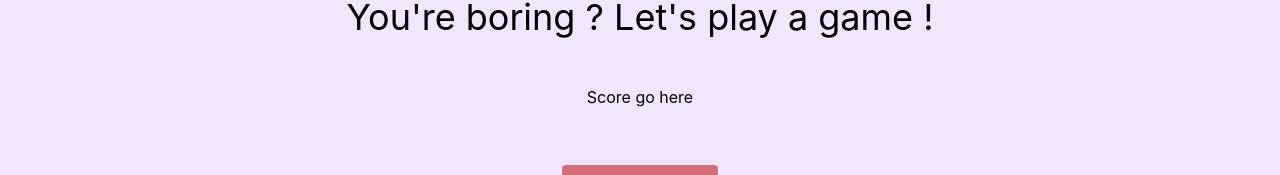
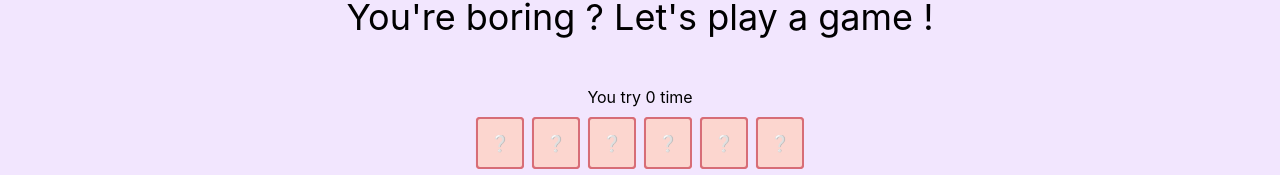
Before and after one commit to danielgonzalez0/beginReact-portfolio, a Next.js app: page / in a window 1280 px wide. Shown: the part 759-934 px from the top of the page. Built offline with nearby package versions, Linux system fonts and the light colour scheme.

Commit message:
feat(memorySection): create all logic of memory game

```diff
--- a/src/components/memory/MemoryBoard.jsx
+++ b/src/components/memory/MemoryBoard.jsx
@@ -1,8 +1,12 @@
+
 import { Typography } from "../atom/Typography";
+import { MemoryCard } from "./MemoryCard";
+import { useMemoryContext } from "./MemoryProvider";
 
 export const MemoryBoard = () => {
   // Memory Game - Exercise
-  const cards = [];
+
+  const { cards, handleClickedCard } = useMemoryContext()
 
   if (!cards) {
     return (
@@ -15,6 +19,11 @@ export const MemoryBoard = () => {
   return (
     <div className="grid grid-cols-6 grid-rows-6 w-max gap-2">
       {/* Memory Game - Exercise */}
+      {cards?.map((card) => (
+        <MemoryCard key={card.id} card={card} onClick={()=>handleClickedCard(card)}>
+          {card.emoji}
+       </MemoryCard>
+      ))}
     </div>
   );
 };
--- a/src/components/memory/MemoryCard.jsx
+++ b/src/components/memory/MemoryCard.jsx
@@ -1,8 +1,11 @@
 import clsx from "clsx";
 import styles from "./MemoryCard.module.css";
 import { CARD_STATE } from "../../lib/memory";
+import { useThemeContext } from "../../context/ThemeProvider";
+
 
 export const MemoryCard = ({ children, card, onClick }) => {
+  const {isDark} = useThemeContext();
   const isReturned =
     card.state === CARD_STATE.RETURNED || card.state === CARD_STATE.FIND;
 
@@ -31,7 +34,7 @@ export const MemoryCard = ({ children, card, onClick }) => {
           }
         )}
       >
-        ❓{/* Memory Game - Exercise */}
+        {isDark ? "❓": "❔"}
       </button>
     </div>
   );
--- a/src/components/memory/MemoryProvider.jsx
+++ b/src/components/memory/MemoryProvider.jsx
@@ -1,4 +1,105 @@
 // Memory Game - Exercise
+
+import { createContext, useContext, useEffect, useState } from "react";
+import { CARD_STATE, GAME_STATUS, getInitialMemory, isMemoryFinished, isPairCards } from "../../lib/memory";
+
+const MemoryContext = createContext(null);
+
+
+export const useMemoryContext = ()=>{
+  const context = useContext(MemoryContext);
+  if (!context) {
+    throw new Error("useMemoryContext must be used within a MemoryProvider");
+  }
+  return context;
+}
+
 export const MemoryContextProvider = ({ children }) => {
-  return children;
+//states defined here
+const [cards, setCards] = useState(()=> getInitialMemory());
+const [status, setStatus] = useState(GAME_STATUS.PLAYING);
+const [actualCard, setActualCard] = useState(null);
+const [score, setScore] = useState(0);
+const [isFinished, setIsFinished] = useState(false);
+
+//functions defined here
+const resetGame = () => {
+  setCards(getInitialMemory());
+  setStatus(GAME_STATUS.PLAYING);
+  setIsFinished(false);
+  setScore(0);
+}
+
+
+const returnCard = (card) => {
+  const newCards = cards.map(c => c.id === card.id ? { ...c, state: CARD_STATE.RETURNED } : c);
+  setCards(newCards);
+}
+
+const handlePairCards =  (card1, card2) => {
+const newCards = cards.map(card => card.id === card1.id || card.id === card2.id ? { ...card, state: CARD_STATE.FIND } : card);
+setCards(newCards);
+}
+
+const handleNotPairCards = (card1, card2) => {
+  const newCards = cards.map(card => card.id === card1.id || card.id === card2.id ?
+ { ...card, state: CARD_STATE.HIDE } : card);
+  setCards(newCards);
+  }
+
+
+const handleClickedCard =  (clickedCard) => {
+  //handleClickedCard defined here
+  if(status !== GAME_STATUS.PLAYING && status !== GAME_STATUS.WAITING_FOR_SECOND_CARD) return;
+
+  if(clickedCard.state !== CARD_STATE.HIDE) return;
+
+returnCard(clickedCard);
+
+
+  if(status === GAME_STATUS.PLAYING) {
+    setStatus(GAME_STATUS.WAITING_FOR_SECOND_CARD);
+    setActualCard(clickedCard);
+  }
+
+  if(status === GAME_STATUS.WAITING_FOR_SECOND_CARD) {
+    returnCard(clickedCard);
+
+    setStatus(GAME_STATUS.WAIT_FOR_CLEAR);
+
+  setTimeout( () => {
+    if(isPairCards(actualCard, clickedCard)) {
+       handlePairCards(clickedCard, actualCard)
+    } else {
+      handleNotPairCards(clickedCard, actualCard);
+    }
+    setScore(curr => curr + 1);
+  }, 900);
+
+  setTimeout(() => {
+    setStatus(GAME_STATUS.PLAYING);
+  }, 1000);
+  }
+
+
+}
+
+//useEffect defined here
+  useEffect(() => {
+    if (isMemoryFinished(cards)) {
+      setIsFinished(true);
+      setStatus(GAME_STATUS.FINISHED);
+    }
+  }, [cards]);
+
+
+const values = { cards, score, resetGame, handleClickedCard, isFinished};
+
+
+
+  return (
+    <MemoryContext.Provider value={values}>
+      {children}
+    </MemoryContext.Provider>
+  );
 };
--- /dev/null
+++ b/src/components/memory/MemoryReset.jsx
@@ -0,0 +1,15 @@
+import React from 'react';
+import { Button } from '../atom/Button';
+import { useMemoryContext } from './MemoryProvider';
+
+const MemoryReset = () => {
+
+  const { resetGame } = useMemoryContext();
+  return (
+    <Button onClick={resetGame}>
+      Reset
+    </Button>
+  );
+};
+
+export default MemoryReset;
--- /dev/null
+++ b/src/components/memory/MemoryScore.jsx
@@ -0,0 +1,17 @@
+import React from 'react';
+import { useMemoryContext } from './MemoryProvider';
+
+const MemoryScore = () => {
+  const { score, isFinished } = useMemoryContext();
+
+  if (isFinished) return <p>You <strong>finished</strong> the memory in {score} times !</p>;
+
+  return (
+    <p>
+      You try {`${score} time${score > 1 ? 's' : ''}`}
+
+    </p>
+  );
+};
+
+export default MemoryScore;
--- a/src/components/memory/MemorySection.jsx
+++ b/src/components/memory/MemorySection.jsx
@@ -1,7 +1,9 @@
-import { Button } from '../atom/Button';
+
 import { SectionWrapper } from '../atom/SectionWrapper';
 import { MemoryBoard } from './MemoryBoard';
 import { MemoryContextProvider } from './MemoryProvider';
+import MemoryReset from './MemoryReset';
+import MemoryScore from './MemoryScore';
 
 export const MemorySection = () => {
   return (
@@ -9,9 +11,9 @@ export const MemorySection = () => {
       <MemoryContextProvider>
         <div className="flex flex-col items-center gap-14">
           <div className="flex flex-col items-center gap-2">
-            <p>Score go here</p>
+            <MemoryScore />
             <MemoryBoard />
-            <Button>Reset go here</Button>
+            <MemoryReset />
           </div>
         </div>
       </MemoryContextProvider>
--- a/src/lib/memory.js
+++ b/src/lib/memory.js
@@ -24,7 +24,7 @@ export const shuffle = (array) => {
   return copy;
 };
 
-const animals = [
+const ANIMALS = [
   "🐶",
   "🐱",
   "🐭",
@@ -52,7 +52,7 @@ export const CARD_STATE = {
 };
 
 export const getInitialMemory = () => {
-  return shuffle([...animals, ...animals]).map((v, i) => ({
+  return shuffle([...ANIMALS, ...ANIMALS]).map((v, i) => ({
     id: `card-${v}-${i}`,
     emoji: v,
     state: CARD_STATE.HIDE,
```
